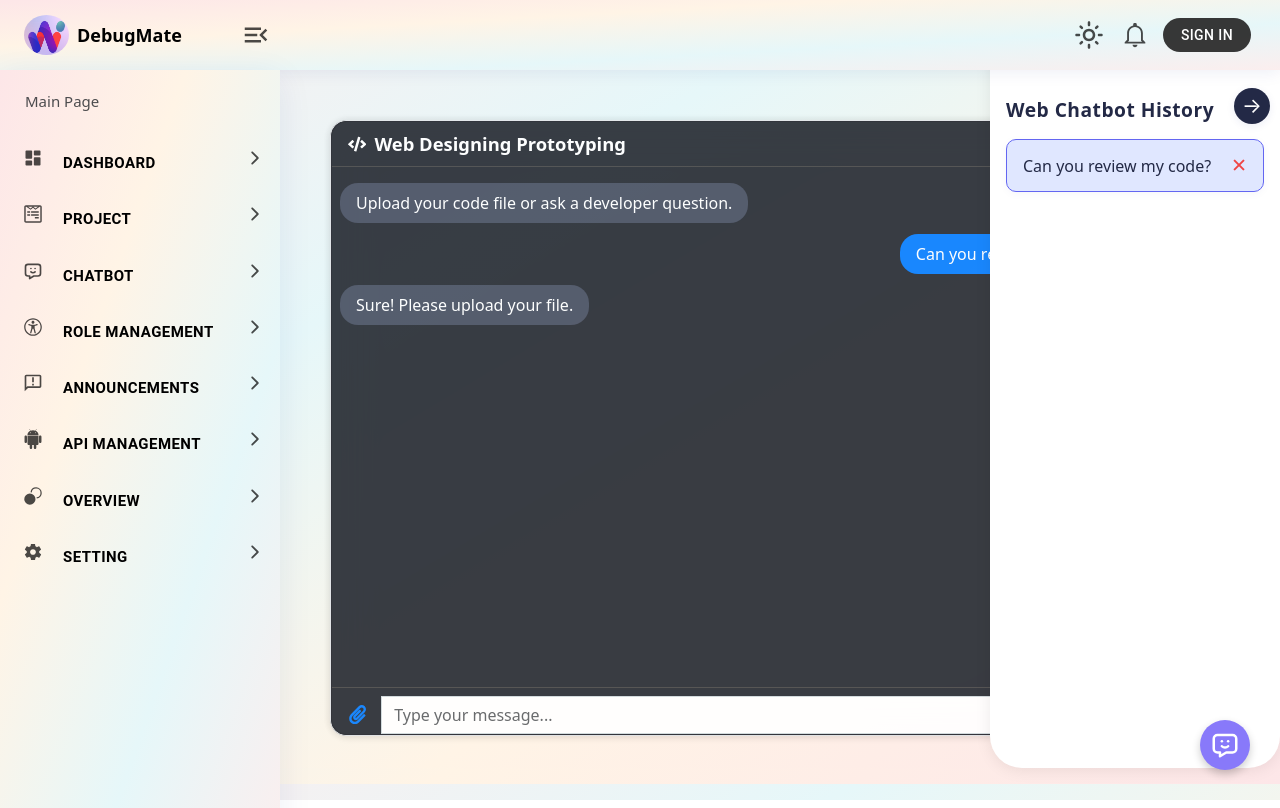
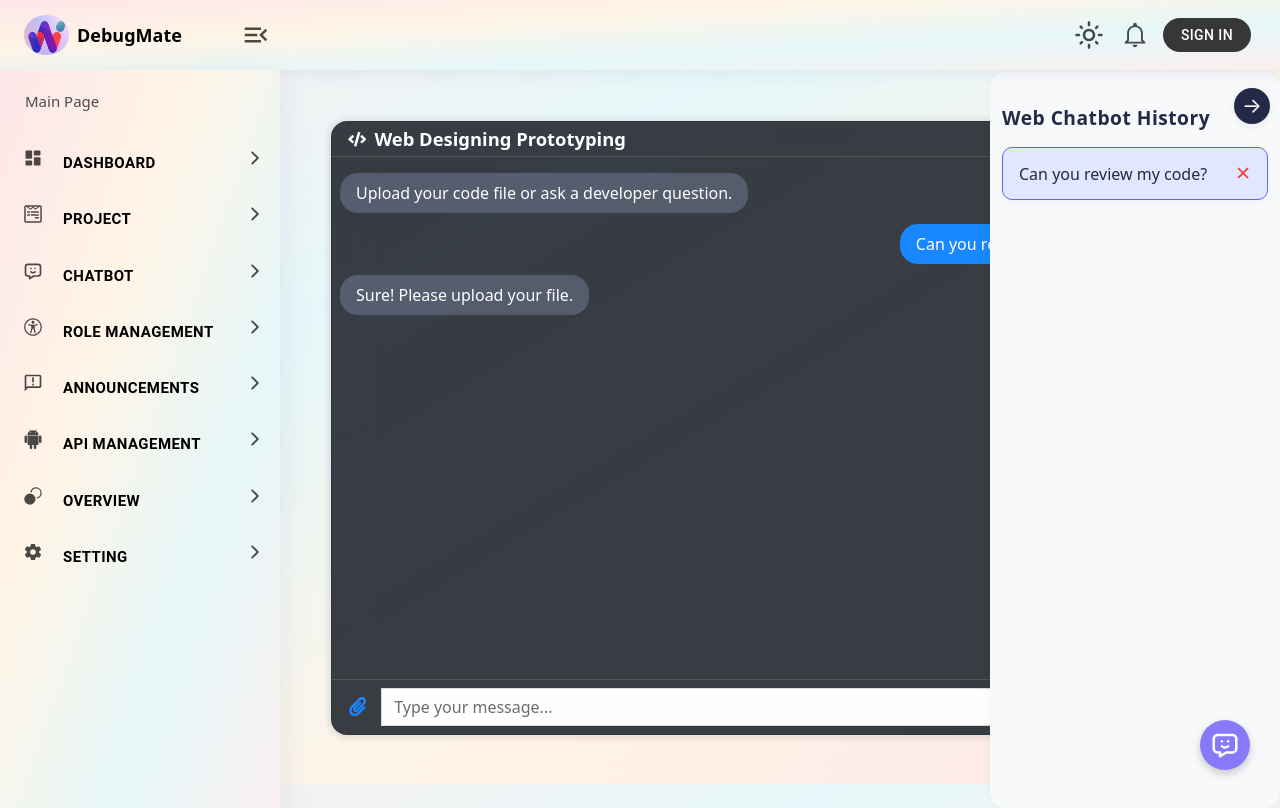
Before and after one commit to zeelwe3vision-tech/debugmate, a React (Create React App) app: page /chatbot/web in a window 1280 px wide. Built offline with nearby package versions, Linux system fonts and the light colour scheme.

Commit message:
Update DualChatbot.css

```diff
--- a/src/pages/chatbot/DualChatbot.css
+++ b/src/pages/chatbot/DualChatbot.css
@@ -36,6 +36,8 @@
   border-bottom: 1px solid #444;
   display: flex;
   align-items: center;
+  --bs-card-cap-padding-y: 0.20rem;
+
 }
 
 /* Chat History */
@@ -545,10 +547,24 @@ body.dark .panel-header {
 }
 
 .history-panel {
-  background: #fff !important;
-  border-radius: 32px !important;
-  box-shadow: 0 2px 16px rgba(0,0,0,0.08) !important;
-  margin-top: 32px !important;
-  margin-bottom: 32px !important;
+  background: #f8f9fa !important;
+  border-radius: 16px !important;
+  box-shadow: 0 2px 8px rgba(0,0,0,0.04) !important;
+  padding: 24px 12px 12px 12px !important;
+  margin-top: 72px !important;
+  margin-bottom: 0 !important;
   border: none !important;
 }
+
+.chatbot-container {
+  background: #f8f9fa !important;
+  transition: width 0.4s cubic-bezier(.4,0,.2,1);
+}
+
+.chatbot-container.with-history {
+  width: 75% !important;
+}
+
+.chatbot-container.full-width {
+  width: 100% !important;
+}
```
